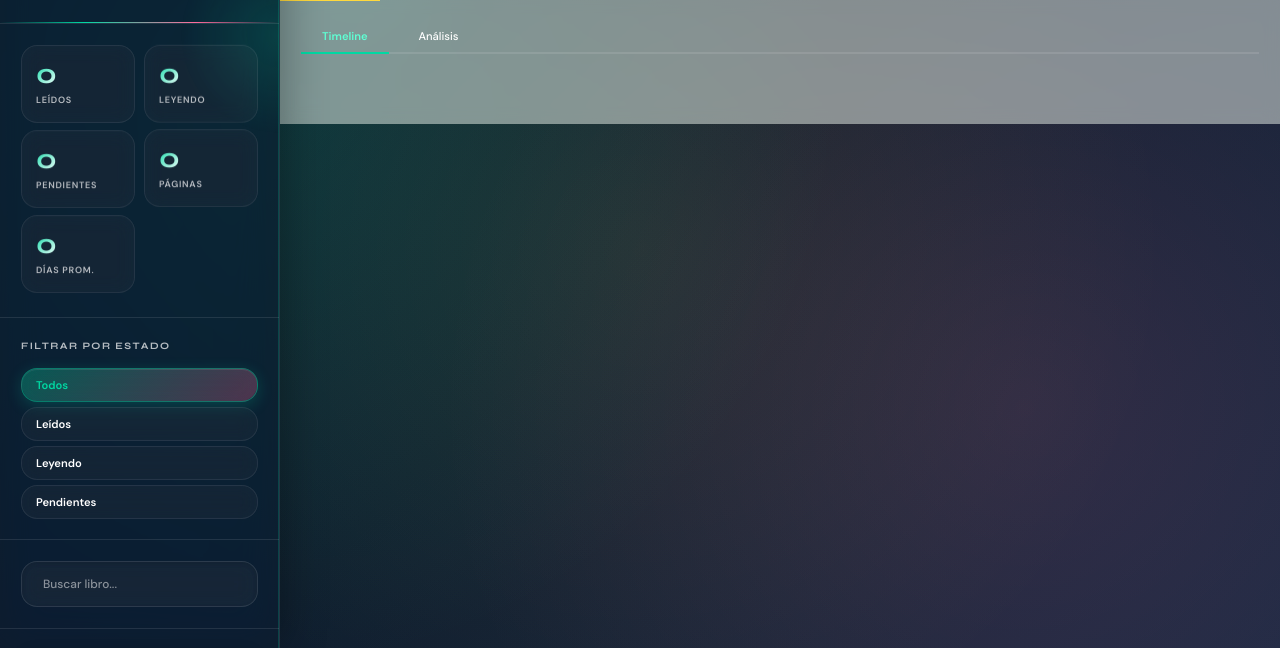
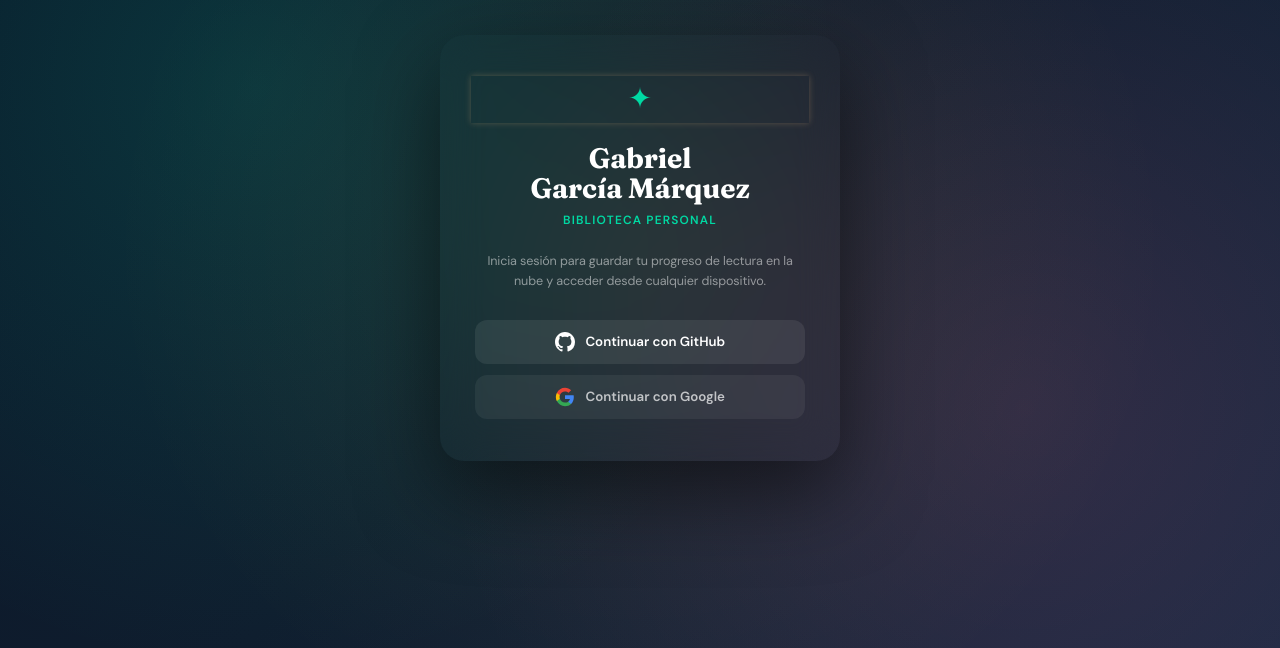
Before and after one commit to EdwardRavelo/mis-lecturas-gabo, a plain HTML site: page index.html in a window 1280 px wide. Shown: the part 152-800 px from the top of the page. Drawn offline with nearby package versions, Linux system fonts and the light colour scheme.

Commit message:
fix: login-screen visible por defecto, library-layout oculto hasta autenticar

```diff
--- a/index.html
+++ b/index.html
@@ -15,7 +15,7 @@
     <!-- ================================ -->
     <!-- Pantalla de Login                -->
     <!-- ================================ -->
-    <div class="login-screen" id="login-screen">
+    <div class="login-screen active" id="login-screen">
         <div class="login-card">
             <div class="login-decoration">✦</div>
             <h1 class="login-title">Gabriel<br>García Márquez</h1>
@@ -49,7 +49,7 @@
     <!-- ================================ -->
     <!-- Layout Principal tipo Librería   -->
     <!-- ================================ -->
-    <div class="library-layout">
+    <div class="library-layout" style="display:none;">
         <!-- Sidebar izquierdo -->
         <aside class="sidebar">
             <div class="sidebar-header">
--- a/js/auth.js
+++ b/js/auth.js
@@ -115,7 +115,7 @@ function ocultarPantallaLogin() {
     const loginScreen = document.getElementById('login-screen');
     const appLayout = document.querySelector('.library-layout');
     if (loginScreen) loginScreen.classList.remove('active');
-    if (appLayout) appLayout.style.display = '';
+    if (appLayout) appLayout.style.display = 'flex';
 }
 
 function actualizarUIUsuario(usuario) {
```
